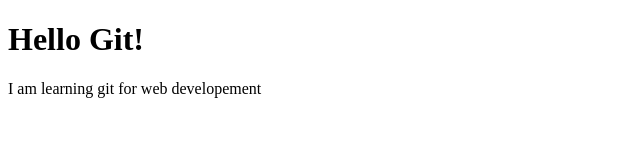
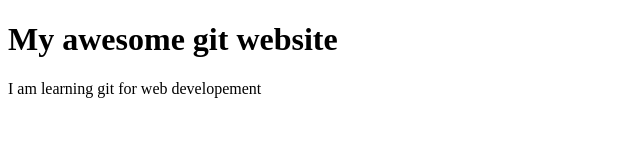
Before and after one commit to vijolouis01/git-practice, a plain HTML site: page index.html in a window 1280 px wide. Shown: the whole page, without its empty margins (0-640 px from the left). Drawn offline with Linux system fonts and the light colour scheme.

Commit message:
Update homepage title

```diff
--- a/index.html
+++ b/index.html
@@ -6,7 +6,7 @@
     <title>My Git Practice</title>
 </head>
 <body>
-    <h1>Hello Git!</h1>
+    <h1>My awesome git website</h1>
     <p>I am learning git for web developement</p>
 </body>
 </html>
```
